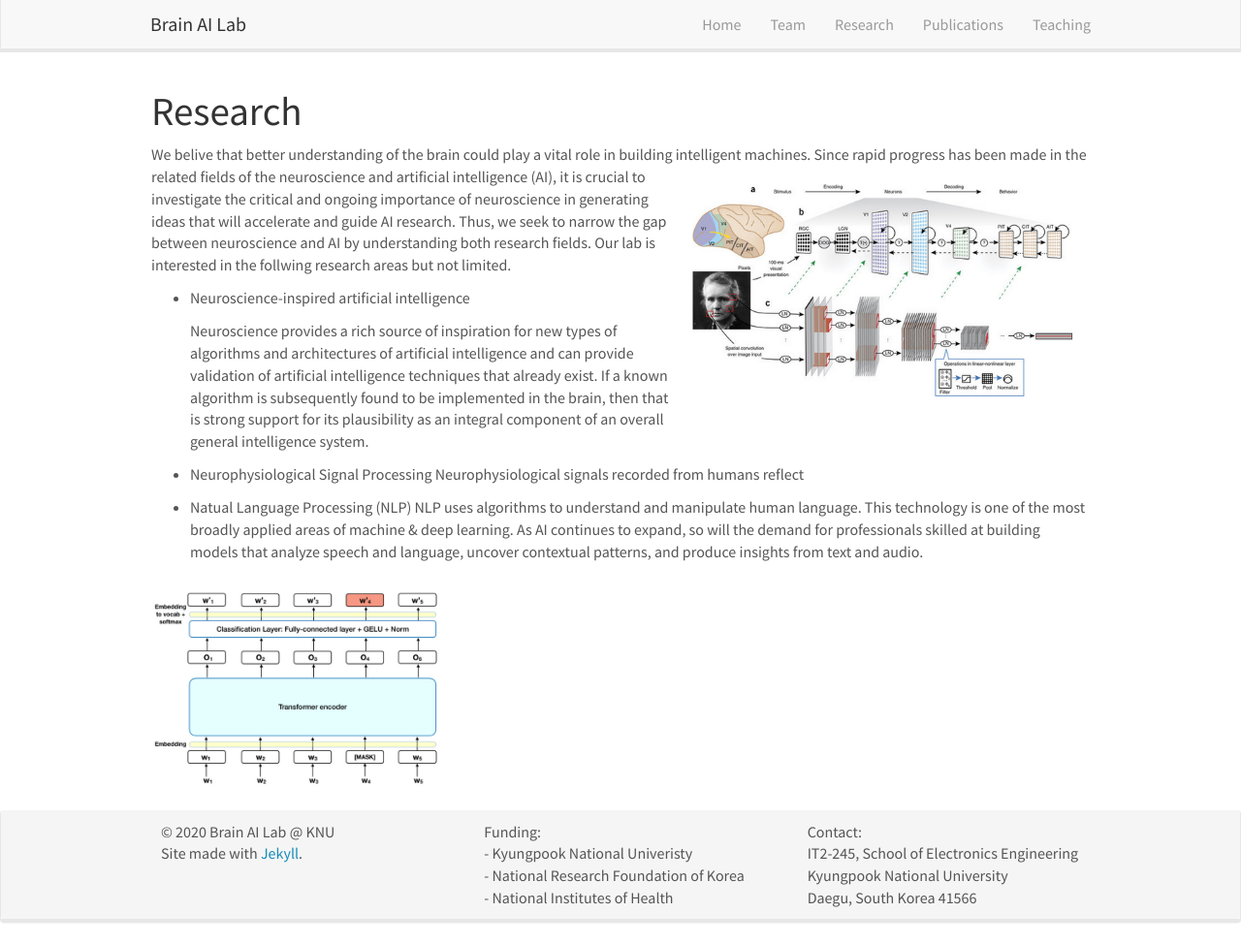
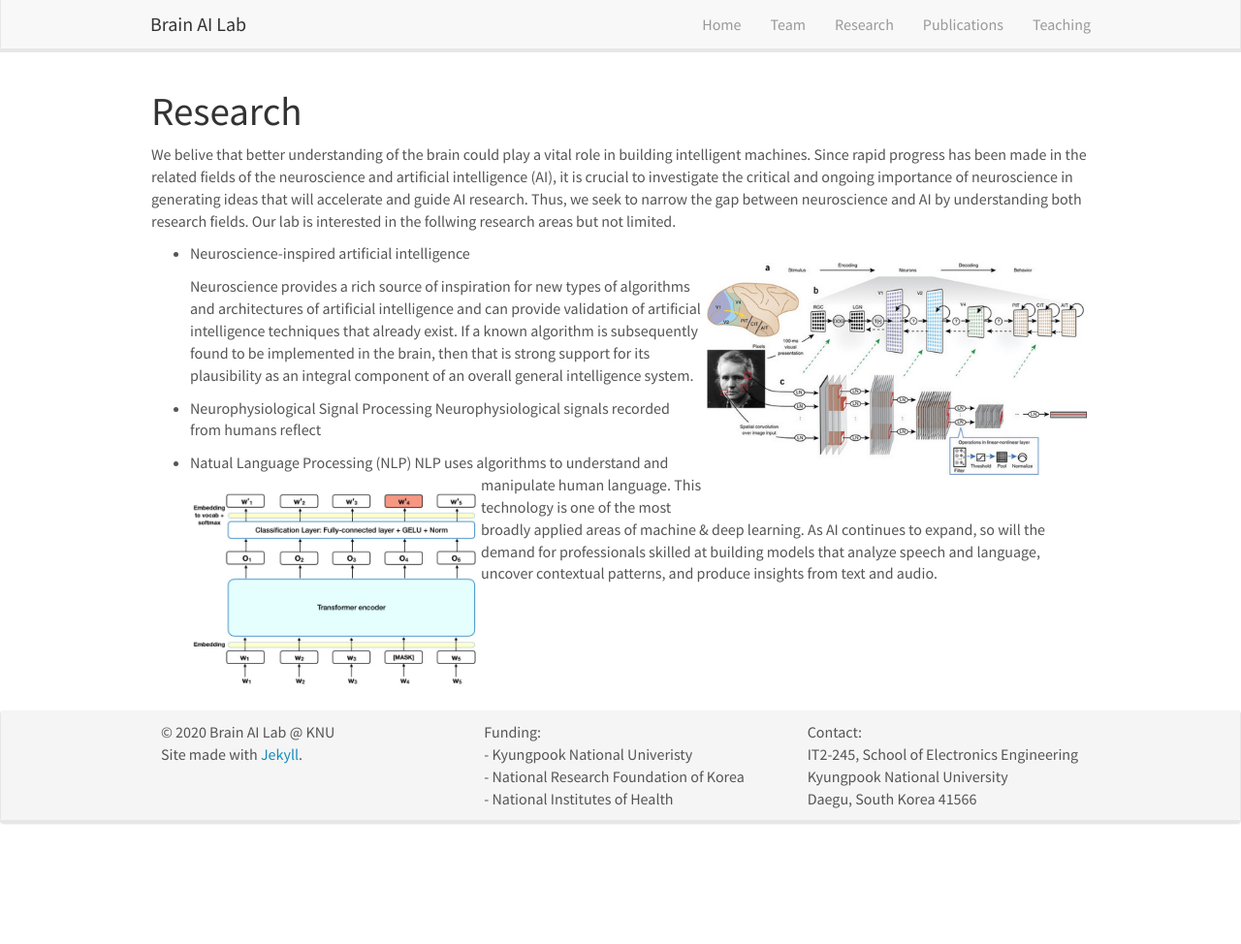
Before and after one commit to KNU-BrainAI/knu-brainai.github.io, a Jekyll site: the page built from _pages/research.md, in a window 1280 px wide and 974 px high. Shown: the whole window at 97% size. Built offline with Jekyll 4.4.1, drawn with Linux system fonts in a browser that asks for light colours; nearby versions of some CDN libraries.

Commit message:
Update research.md

```diff
--- a/_pages/research.md
+++ b/_pages/research.md
@@ -8,9 +8,9 @@ permalink: /research/
 
 # Research
 
-We belive that better understanding of the brain could play a vital role in building intelligent machines. Since rapid progress has been made in the related  ![]({{ site.url }}{{ site.baseurl }}/images/cnn.png){: style="width: 400px; float: right; margin:15px;border: 5px"} fields of the neuroscience and artificial intelligence (AI), it is crucial to investigate the critical and ongoing importance of neuroscience in generating ideas that will accelerate and guide AI research. Thus, we seek to narrow the gap between neuroscience and AI by understanding both research fields. Our lab is interested in the follwing research areas but not limited.
+We belive that better understanding of the brain could play a vital role in building intelligent machines. Since rapid progress has been made in the related fields of the neuroscience and artificial intelligence (AI), it is crucial to investigate the critical and ongoing importance of neuroscience in generating ideas that will accelerate and guide AI research. Thus, we seek to narrow the gap between neuroscience and AI by understanding both research fields. Our lab is interested in the follwing research areas but not limited.
 
-- Neuroscience-inspired artificial intelligence
+- Neuroscience-inspired artificial intelligence ![]({{ site.url }}{{ site.baseurl }}/images/cnn.png){: style="width: 400px; float: right;border: 5px"}
 
   Neuroscience provides a rich source of inspiration for new types of algorithms and architectures of artificial intelligence and can provide validation of   artificial intelligence techniques that already exist. If a known algorithm is subsequently found to be implemented in the brain, then that is strong support for its plausibility as an integral component of an overall general intelligence system.
 
@@ -18,7 +18,5 @@ We belive that better understanding of the brain could play a vital role in buil
 - Neurophysiological Signal Processing
   Neurophysiological signals recorded from humans reflect
 
-- Natual Language Processing (NLP)
+- Natual Language Processing (NLP) ![]({{ site.url }}{{ site.baseurl }}/images/bert.jpg){: style="width: 300px; float: left; border: 10px"}
   NLP uses algorithms to understand and manipulate human language. This technology is one of the most broadly applied areas of machine & deep learning. As AI continues to expand, so will the demand for professionals skilled at building models that analyze speech and language, uncover contextual patterns, and produce insights from text and audio.
-
-![]({{ site.url }}{{ site.baseurl }}/images/bert.jpg){: style="width: 300px; float: left; border: 10px"}
```
